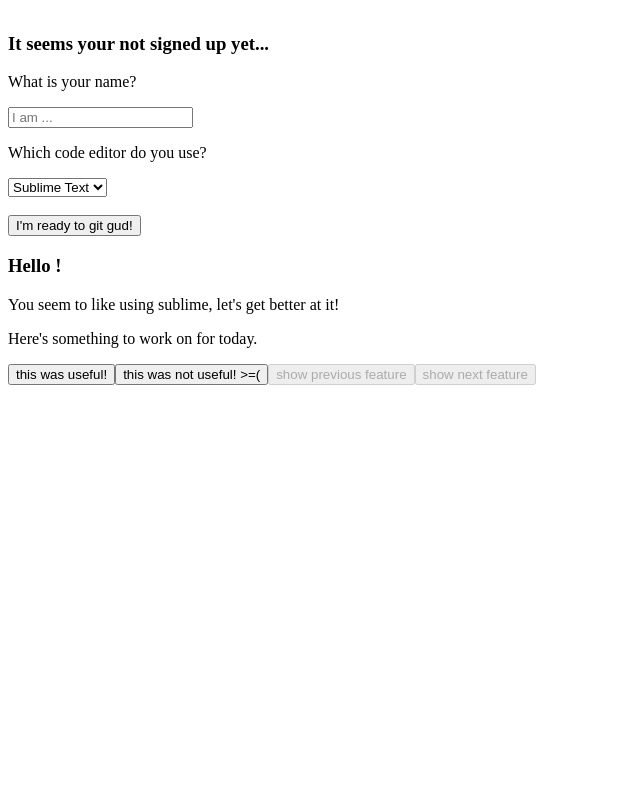
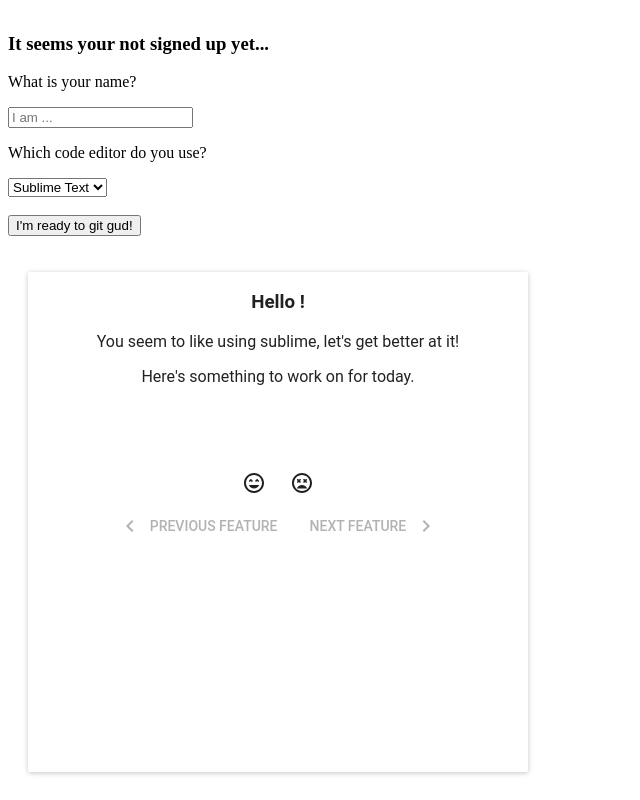
Before and after one commit to eugenesoo/gitgud, a React app: page / in a window 1280 px wide. Shown: the part 534-1334 px from the top of the page, without its empty margins (0-640 px from the left). Before the commit the page ends 927 px from the top, so only its background shows below. Built offline with nearby package versions, Linux system fonts and the light colour scheme; no server answers; the HTML template or start-up script is replaced by a standard one.

Commit message:
complete stye for user homepage

```diff
--- a/client/src/components/User.jsx
+++ b/client/src/components/User.jsx
@@ -1,5 +1,37 @@
 import React from 'react';
 import $ from 'jquery';
+import Paper from 'material-ui/Paper';
+import FlatButton from 'material-ui/FlatButton';
+import IconButton from 'material-ui/IconButton';
+import NavigateNext from 'material-ui/svg-icons/image/navigate-next';
+import NavigateBefore from 'material-ui/svg-icons/image/navigate-before';
+import ThumbsUp from 'material-ui/svg-icons/social/sentiment-very-satisfied';
+import ThumbsDown from 'material-ui/svg-icons/social/sentiment-very-dissatisfied';
+import Chip from 'material-ui/Chip';
+import {blue300, cyan300} from 'material-ui/styles/colors';
+
+const paperStyle = {
+  height: 500,
+  width: 500,
+  margin: 20,
+  textAlign: 'center',
+  display: 'inline-block'
+};
+
+const buttonStyle = {
+  margin: 12
+};
+
+const chipStyle = {
+  chip: {
+    margin: 4,
+    left: '25%'
+  },
+  wrapper: {
+    display: 'flex',
+    flexWrap: 'wrap',
+  },
+};
 
 class User extends React.Component {
   constructor(props) {
@@ -125,33 +157,89 @@ class User extends React.Component {
     if (this.state.features.length !== 0) {
       feature = (
         <div>
-          <p>Feature Name: {this.state.features[this.state.currentFeature].featurename}</p>
-          <p>Feature Type: {this.state.features[this.state.currentFeature].featuretype}</p>
-          <p>Feature Usage1: {this.state.features[this.state.currentFeature].usage1}</p>
-          <p>Feature Usage2: {this.state.features[this.state.currentFeature].usage2}</p>
-          <p>Feature Usage3: {this.state.features[this.state.currentFeature].usage3}</p>
-          <p>Feature Popularity: {this.state.features[this.state.currentFeature].popularity}</p>
+          <h4>{this.state.features[this.state.currentFeature].featurename}</h4>
+          <p>{this.state.features[this.state.currentFeature].usage1}</p>
+          <p>{this.state.features[this.state.currentFeature].usage2}</p>
+          <p>{this.state.features[this.state.currentFeature].usage3}</p>
+
+          <div style={chipStyle.wrapper}>
+          <Chip
+            style={chipStyle.chip}
+            backgroundColor={cyan300}
+          >
+          Type: {this.state.features[this.state.currentFeature].featuretype}
+          </Chip>
+          <Chip
+            style={chipStyle.chip}
+            backgroundColor={blue300}
+          >
+          Popularity: {this.state.features[this.state.currentFeature].popularity}
+          </Chip>
+          </div>
         </div>
       )
     }
 
     return (
-      <div>
+      <Paper style={paperStyle} zDepth={1}>
         <h3>Hello {this.state.name}!</h3>
         <p>You seem to like using {this.state.editor}, let's get better at it!</p>
         <p>Here's something to work on for today.</p>
+        <br />
         {feature}
-        <button onClick={this.increasePopularity.bind(this)}>this was useful!</button>
-        <button onClick={this.decreasePopularity.bind(this)}>this was not useful! >=(</button>
+        <br />
+        <br />
+        <IconButton
+          icon={ThumbsUp}
+          tooltip="this was useful!"
+          tooltipPosition="top-left"
+          onClick={this.increasePopularity.bind(this)}
+        ><ThumbsUp /></IconButton>
+
+        <IconButton
+          tooltip="this was not useful!"
+          tooltipPosition="top-right"
+          onClick={this.decreasePopularity.bind(this)}
+        ><ThumbsDown /></IconButton>
+        <br />
         {
           this.state.currentFeature > 0 ?
-          <button onClick={this.decreaseCurrentFeature.bind(this)}>show previous feature</button> : <button disabled='true'>show previous feature</button>
+          <FlatButton
+            label="previous feature"
+            onClick={this.decreaseCurrentFeature.bind(this)}
+            labelPosition="after"
+            primary={true}
+            icon={<NavigateBefore />}
+          />
+          :
+          <FlatButton
+            label="previous feature"
+            onClick={this.decreaseCurrentFeature.bind(this)}
+            labelPosition="after"
+            primary={true}
+            disabled={true}
+            icon={<NavigateBefore />}
+          />
         }
         {
           this.state.currentFeature < this.state.features.length - 1 ?
-          <button onClick={this.increaseCurrentFeature.bind(this)}>show next feature</button> : <button disabled='true'>show next feature</button>
+            <FlatButton
+              label="next feature"
+              onClick={this.increaseCurrentFeature.bind(this)}
+              labelPosition="before"
+              primary={true}
+              icon={<NavigateNext />}
+            />
+          :
+            <FlatButton
+              label="next feature"
+              labelPosition="before"
+              primary={true}
+              disabled={true}
+              icon={<NavigateNext />}
+            />
         }
-      </div>
+      </Paper>
     )
   }
 }
--- a/client/src/index.jsx
+++ b/client/src/index.jsx
@@ -1,11 +1,8 @@
 import React from 'react';
 import ReactDOM from 'react-dom';
 import MuiThemeProvider from 'material-ui/styles/MuiThemeProvider';
-import getMuiTheme from 'material-ui/styles/getMuiTheme';
+
 import App from './components/App.jsx';
 
-const muiTheme = getMuiTheme({
-  userAgent: 'all'
-});
 
-ReactDOM.render((<MuiThemeProvider muiTheme={muiTheme}><App /></MuiThemeProvider>), document.getElementById('app'));
+ReactDOM.render((<MuiThemeProvider><App /></MuiThemeProvider>), document.getElementById('app'));
```
Also changed, not shown: 2 other files (tests, documents, lock files or other folders).
